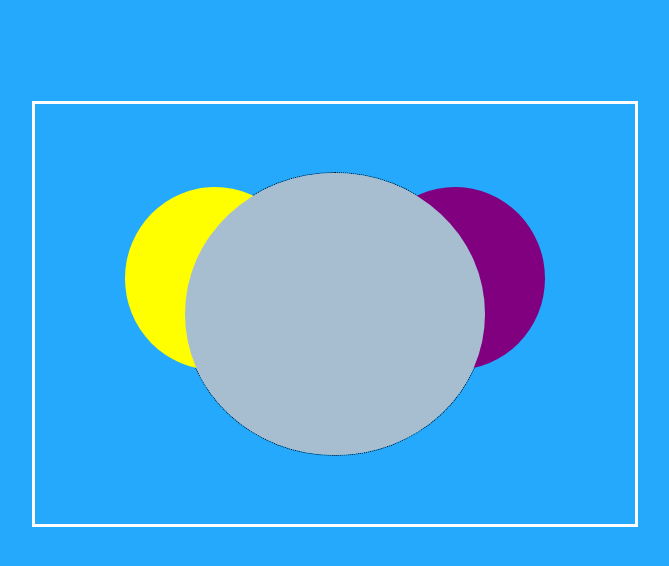
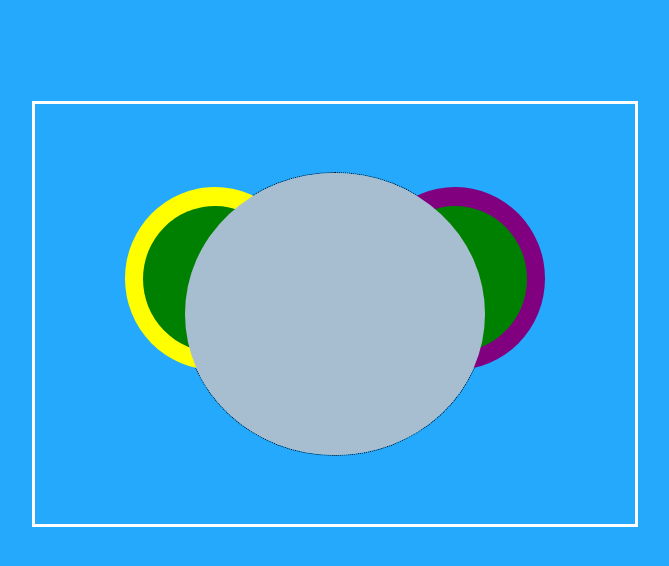
Before and after one commit to michelllee/pure-css, a website built with webpack: page src/index.html in a window 1280 px wide. Shown: the whole page, without its empty margins (305-974 px from the left). Built offline with nearby package versions, Linux system fonts and the light colour scheme.

Commit message:
Added INNER EARS

```diff
--- a/src/main.css
+++ b/src/main.css
@@ -54,3 +54,13 @@ body {
     border-radius: 50%;
     z-index: 1;
 }
+
+.inner-ear {
+    position: absolute;
+    background: green;
+    width: 80%;
+    height: 80%;
+    left: 10%;
+    top: 10%;
+    border-radius: 50%;
+}
```
Also changed, not shown: src/index.html (+0 -1 lines), package.json (indentation only).
